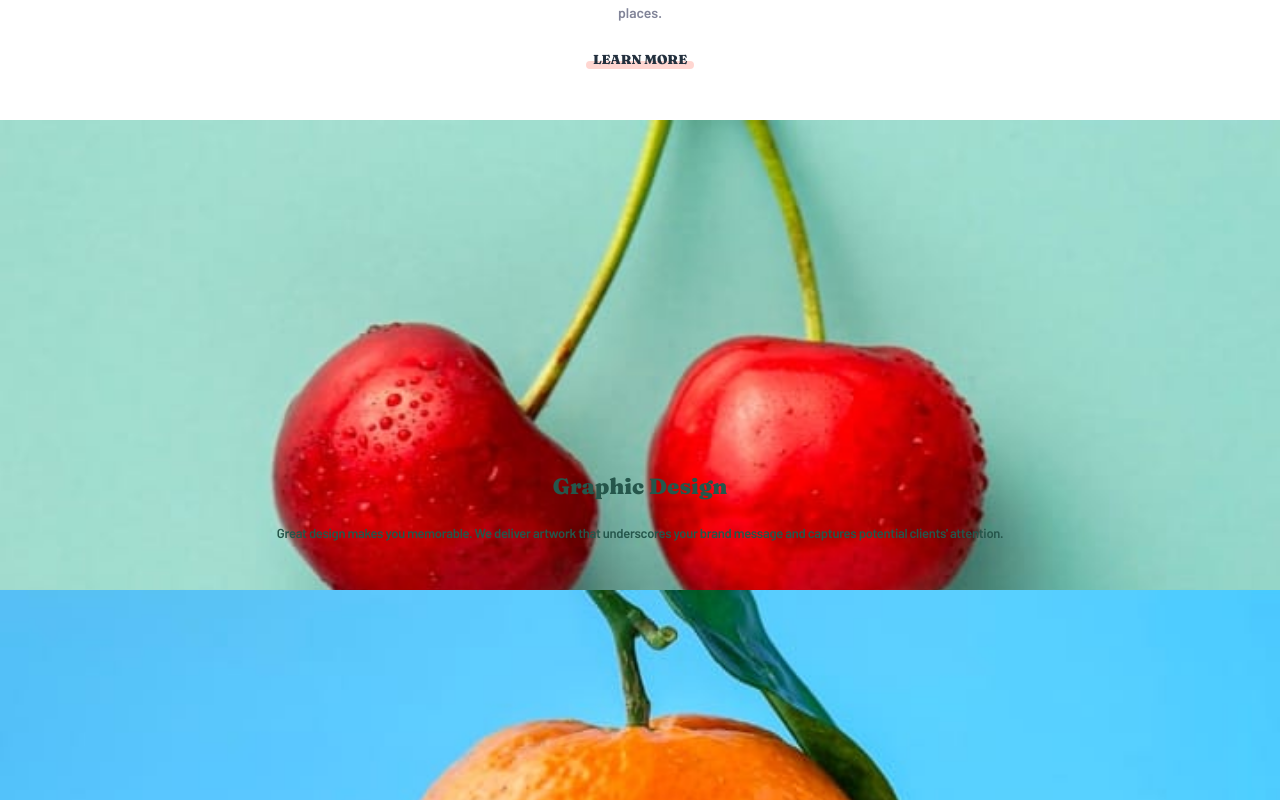
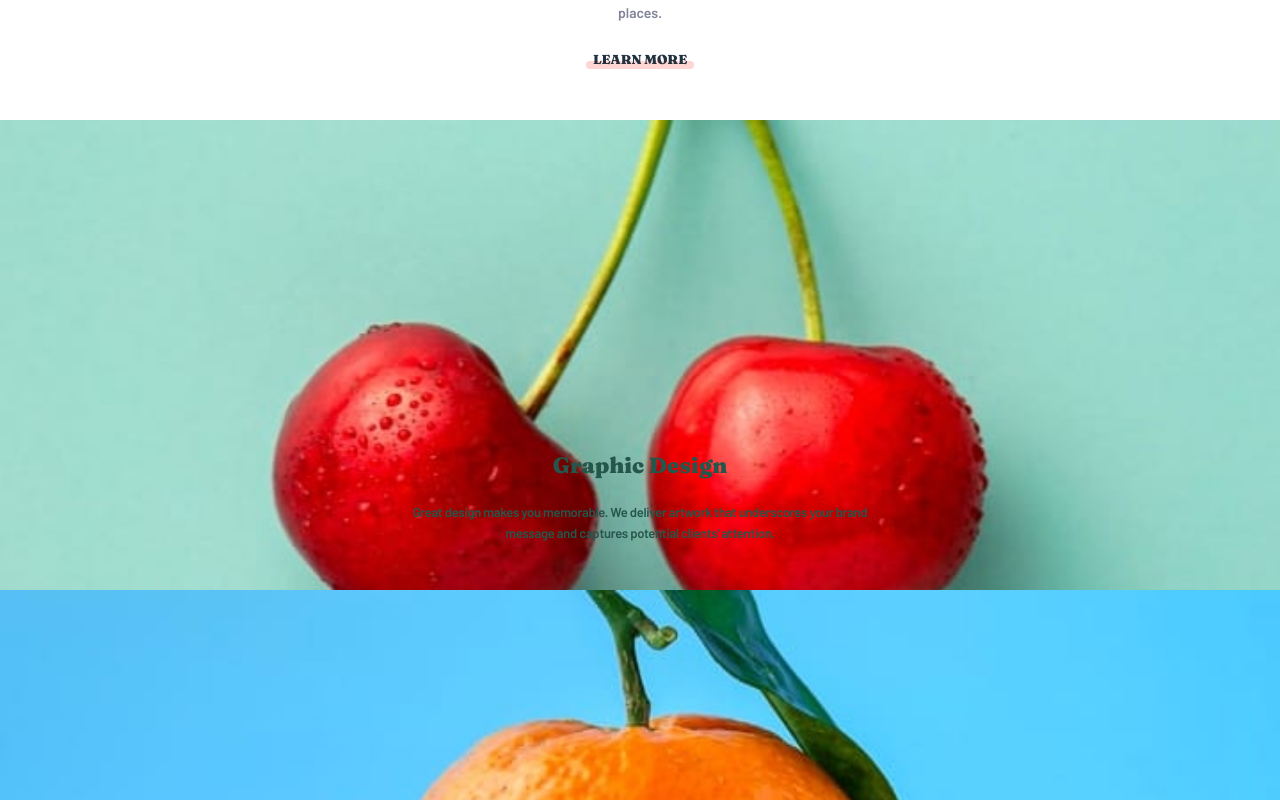
Before and after one commit to VenusY/frontend-mentor-sunnyside-agency-landing-page, a React app: page / in a window 1280 px wide. Shown: the part 2960-3760 px from the top of the page. Built offline with nearby package versions, Linux system fonts and the light colour scheme.

Commit message:
Add max width to services section text

```diff
--- a/src/styles/scss/AboutSection.scss
+++ b/src/styles/scss/AboutSection.scss
@@ -93,12 +93,17 @@
 .services {
   display: flex;
   flex-direction: column;
+  align-items: center;
   min-height: 470px;
   padding: 46px 18px;
   background-repeat: no-repeat !important;
   background-size: cover !important;
   background-position: top !important;
   text-align: center;
+
+  & > * {
+    max-width: 500px;
+  }
 
   &--graphic-design {
     background: url('../../images/mobile/image-graphic-design.jpg');
```
